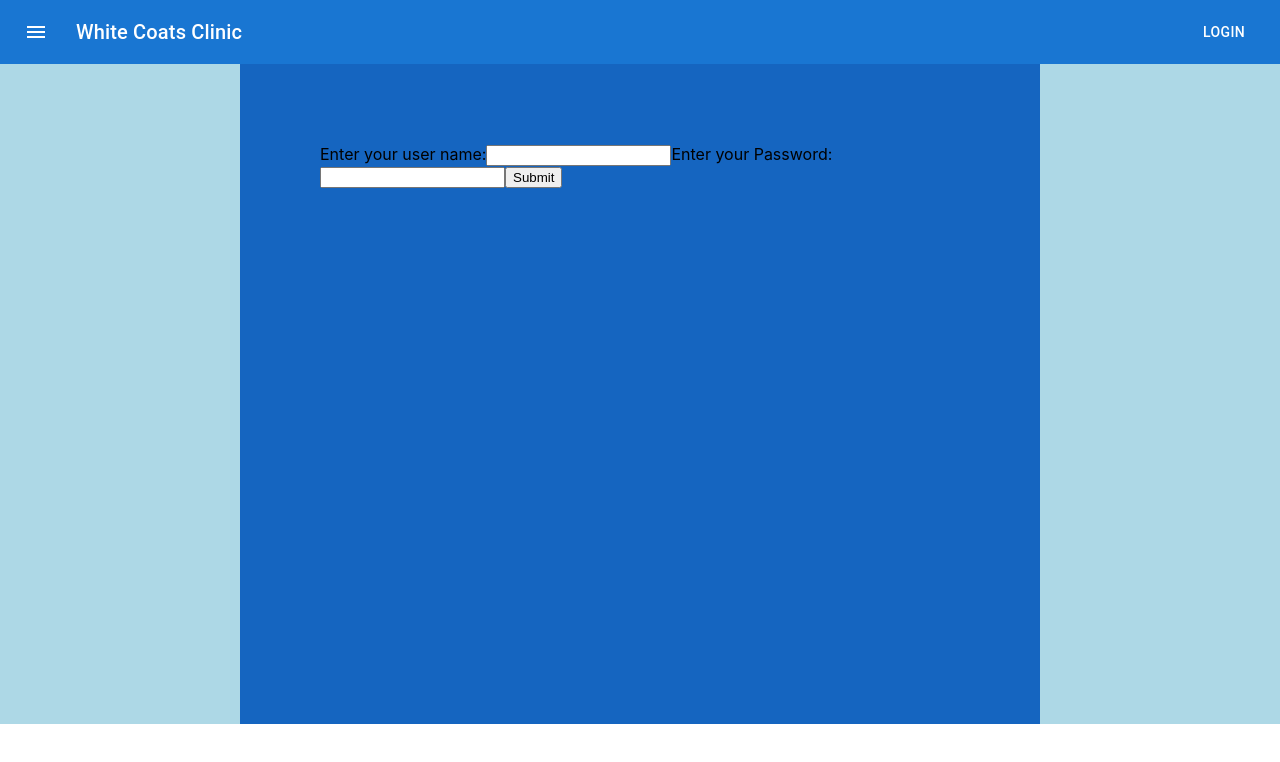
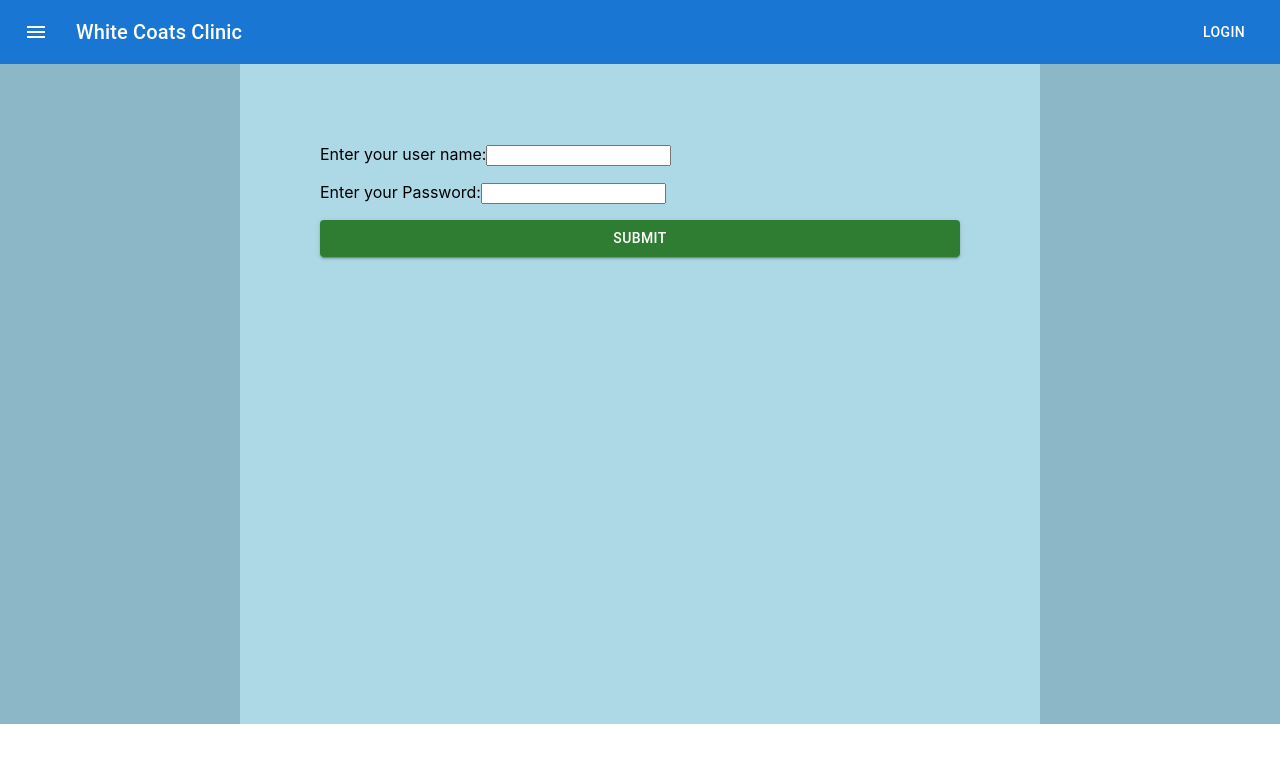
Before and after one commit to harshpatel010202/WhiteCoatClinic, a React (Create React App) app in the folder my-app/: page / in a window 1280 px wide. Shown: the top 762 px of the page. Built offline with nearby package versions, Linux system fonts and the light colour scheme; the HTML template or start-up script is replaced by a standard one.

Commit message:
style: stylling the log in page

```diff
--- a/my-app/src/components/BoxSx.js
+++ b/my-app/src/components/BoxSx.js
@@ -1,6 +1,8 @@
 import * as React from 'react';
 import Box from '@mui/material/Box';
 import { useState } from "react";
+import Stack from '@mui/material/Stack';
+import Button from '@mui/material/Button';
 
 export default function BoxSx() {
   const [name, setName] = useState("");
@@ -32,9 +34,9 @@ export default function BoxSx() {
         width: "50%",
         border: 0,
         padding: 10,
-        backgroundColor: 'primary.dark',
+        backgroundColor: 'lightblue',
       }}
-    >{!loggedIn ? <>
+    >{!loggedIn ? <Stack direction="column" spacing={2}>
       <label>Enter your user name:
         <input
           type="text"
@@ -49,10 +51,10 @@ export default function BoxSx() {
           onChange={(e) => setPassword(e.target.value)}
         />
       </label>
-      <button onClick={check_credentials}>
+      <Button onClick={check_credentials} variant="contained" color="success">
         Submit
-      </button>
-    </> : <>Welcome Home!</>}
+      </Button>
+    </Stack> : <>Welcome Home!</>}
 
     </Box>
   );
--- a/my-app/src/components/Home.css
+++ b/my-app/src/components/Home.css
@@ -2,7 +2,7 @@
     vertical-align: middle;
     width: 100%;
     height:100%;
-    background: lightblue;
+    background: rgb(140, 183, 198);
     left:0;
     bottom:0;
     right:0;
```
